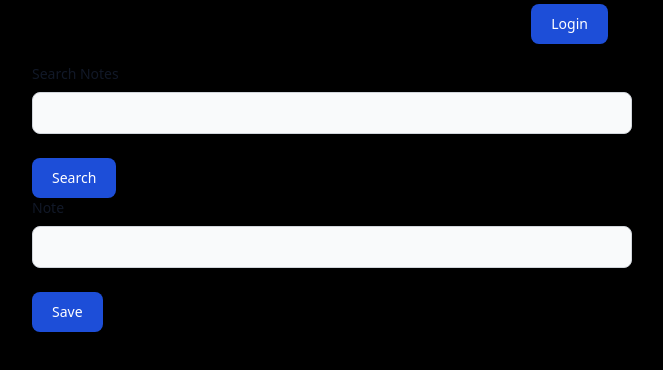
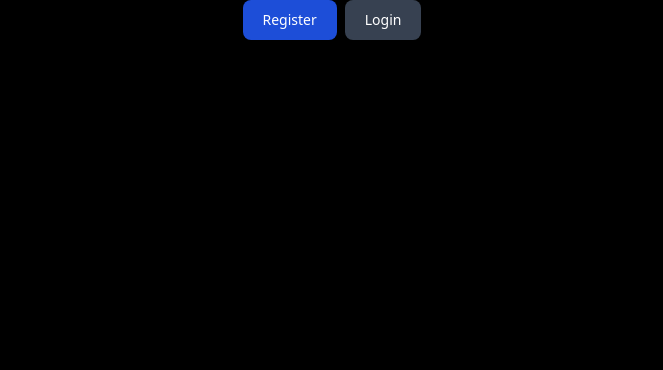
Before and after one commit to patomation/notes-app, a Next.js app in the folder ui/: page / in a window 1280 px wide. Shown: the top 370 px of the page, without its empty margins (308-971 px from the left). Built offline with nearby package versions, Linux system fonts and the light colour scheme.

Commit message:
major style facelift and prettier write

```diff
--- a/ui/package.json
+++ b/ui/package.json
@@ -13,6 +13,7 @@
   "dependencies": {
     "@heroicons/react": "^2.1.1",
     "@patomation/hotkey": "^1.9.0",
+    "@xstate/react": "^4.1.0",
     "jotai": "^2.7.1",
     "jotai-xstate": "^0.3.0",
     "lint-staged": "^15.2.2",
--- a/ui/src/app/globals.css
+++ b/ui/src/app/globals.css
@@ -12,7 +12,9 @@ html {
   width: 100%;
 }
 
-html, body, #__next {
+html,
+body,
+#__next {
   height: 100%;
 }
 
--- a/ui/src/components/Nav/Nav.tsx
+++ b/ui/src/components/Nav/Nav.tsx
@@ -1,25 +1,13 @@
 import Link from 'next/link'
 import React from 'react'
-import {
-  BeakerIcon,
-  HomeIcon,
-  // SearchIcon,
-  // AddIcon,
-  MagnifyingGlassIcon,
-  PlusCircleIcon
-} from '@heroicons/react/24/solid'
 import { useAtom } from 'jotai'
 import { accessTokenAtom } from '@/atoms/accessTokenAtom'
-import { access } from 'fs'
 
 export function Nav() {
   const [accessToken, setAccessToken] = useAtom(
     accessTokenAtom
   )
 
-  const links: {title: string ,to: string }[] = [
-
-  ]
   return (
     <nav
       id="nav"
@@ -33,50 +21,36 @@ export function Nav() {
         justifyContent: 'center',
       }}
     >
-      <section
-        style={{
-          width: '100%',
-          display: 'flex',
-          alignItems: 'center',
-          justifyContent: 'space-between',
-          maxWidth: '600px',
-          padding: '0.25em 1em 0 1em',
-        }}
-      >
-        <Link
-          href="/"
-          style={{
-            padding: '0.5em 0',
-          }}
-        >
-          <HomeIcon className="h-6 w-6 text-white-500" />
-        </Link>
-
-        <MagnifyingGlassIcon  className="h-6 w-6 text-white-500"/>
-        <PlusCircleIcon  className="h-6 w-6 text-white-500"/>
-
-        {links.map(({ title, to }, i) => (
-          <Link
-            key={i}
-            href={to}
-            style={{
-              padding: '0.5em 0.5em',
-              border: '1px dotted gray',
-            }}
-          >
-            <h6>{title}</h6>
-          </Link>
-        ))}
-
+      <section>
         {!accessToken && (
-          <Link href="/login" style={{}}>
+          <div id="anon-view">
+            <Link href="/register">
               <button
                 type="button"
                 className="text-white bg-blue-700 hover:bg-blue-800 focus:ring-4 focus:ring-blue-300 font-medium rounded-lg text-sm px-5 py-2.5 me-2 mb-2 dark:bg-blue-600 dark:hover:bg-blue-700 focus:outline-none dark:focus:ring-blue-800"
               >
+                Register
+              </button>
+            </Link>
+            <Link href="/login">
+              <button
+                type="button"
+                className="text-white bg-gray-700 hover:bg-gray-800 focus:ring-4 focus:outline-none focus:ring-gray-300 font-medium rounded-lg text-sm w-full sm:w-auto px-5 py-2.5 text-center dark:bg-gray-600 dark:hover:bg-gray-700 dark:focus:ring-gray-800"
+              >
                 Login
               </button>
             </Link>
+          </div>
+        )}
+        {accessToken && (
+          <div id="registered-view">
+            <Link
+              href="/login"
+              onClick={() => setAccessToken(null)}
+            >
+              Log Out
+            </Link>
+          </div>
         )}
       </section>
     </nav>
--- a/ui/src/components/NoteForm.tsx
+++ b/ui/src/components/NoteForm.tsx
@@ -2,10 +2,12 @@ import { useForm } from 'react-hook-form'
 
 interface NoteFormProps {
   onSubmit: (values: { content: string }) => void
+  onCancel: () => void
 }
 
 export function NoteForm({
   onSubmit,
+  onCancel,
 }: NoteFormProps) {
   const {
     register,
@@ -16,14 +18,27 @@ export function NoteForm({
   >()
 
   return (
-    <form onSubmit={handleSubmit(onSubmit)}>
-      <div className="mb-6">
+    <form
+      onSubmit={handleSubmit(onSubmit)}
+      style={{
+        margin: '0 0 2em 0',
+      }}
+    >
+      <div
+        className="mb-6"
+        style={{
+          border: '1px solid gray',
+          borderRadius: '1em',
+          padding: '1em',
+          margin: '1em 0 1em 0',
+        }}
+      >
         <div>
           <label
             htmlFor="query"
             className="block mb-2 text-sm font-medium text-gray-900 dark:text-white"
           >
-            Note
+            New Note
           </label>
           <input
             type="text"
@@ -34,27 +49,50 @@ export function NoteForm({
             {...register('content', {
               required: {
                 value: true,
-                message: "This is required"
+                message: 'This is required',
               },
               minLength: {
                 value: 20,
-                message: "Min length is 20"
+                message: 'Min length is 20',
               },
               maxLength: {
                 value: 300,
-                message: "Max length is 300"
+                message: 'Max length is 300',
               },
-
             })}
+            style={{
+              ...(errors.content && {
+                marginBottom: '1em',
+              }),
+            }}
           />
-          {errors.content && <span>{errors.content.message}</span>}
+          {errors.content && (
+            <span
+              style={{
+                color: 'red',
+              }}
+            >
+              {errors.content.message}
+            </span>
+          )}
         </div>
       </div>
       <button
         type="submit"
         className="text-white bg-blue-700 hover:bg-blue-800 focus:ring-4 focus:outline-none focus:ring-blue-300 font-medium rounded-lg text-sm w-full sm:w-auto px-5 py-2.5 text-center dark:bg-blue-600 dark:hover:bg-blue-700 dark:focus:ring-blue-800"
+        style={{
+          marginRight: '1em',
+          marginBottom: '0.5em',
+        }}
       >
         Save
+      </button>
+      <button
+        type="button"
+        className="text-white bg-gray-700 hover:bg-gray-800 focus:ring-4 focus:outline-none focus:ring-gray-300 font-medium rounded-lg text-sm w-full sm:w-auto px-5 py-2.5 text-center dark:bg-gray-600 dark:hover:bg-gray-700 dark:focus:ring-gray-800"
+        onClick={onCancel}
+      >
+        Cancel
       </button>
     </form>
   )
--- a/ui/src/components/SearchForm.tsx
+++ b/ui/src/components/SearchForm.tsx
@@ -1,12 +1,17 @@
 import { useForm } from 'react-hook-form'
-
+import {
+  MagnifyingGlassIcon,
+  PlusCircleIcon,
+} from '@heroicons/react/24/solid'
 
 interface SearchFormProps {
   onSubmit: (values: { query: string }) => void
+  onCancel: () => void
 }
 
 export function SearchForm({
   onSubmit,
+  onCancel,
 }: SearchFormProps) {
   const {
     register,
@@ -18,14 +23,13 @@ export function SearchForm({
 
   return (
     <form onSubmit={handleSubmit(onSubmit)}>
-      <div className="mb-6">
-        <div>
-          <label
-            htmlFor="query"
-            className="block mb-2 text-sm font-medium text-gray-900 dark:text-white"
-          >
-            Search Notes
-          </label>
+      <div>
+        <div
+          style={{
+            display: 'flex',
+            position: 'relative',
+          }}
+        >
           <input
             type="text"
             id="query"
@@ -33,14 +37,24 @@ export function SearchForm({
             placeholder=""
             {...register('query')}
           />
+          <button
+            type="submit"
+            style={{
+              position: 'absolute',
+              right: 0,
+              top: '0.5em',
+            }}
+          >
+            <MagnifyingGlassIcon
+              className="h-6 w-6 text-white-500"
+              style={{
+                cursor: 'pointer',
+                marginRight: '1em',
+              }}
+            />
+          </button>
         </div>
       </div>
-      <button
-        type="submit"
-        className="text-white bg-blue-700 hover:bg-blue-800 focus:ring-4 focus:outline-none focus:ring-blue-300 font-medium rounded-lg text-sm w-full sm:w-auto px-5 py-2.5 text-center dark:bg-blue-600 dark:hover:bg-blue-700 dark:focus:ring-blue-800"
-      >
-        Search
-      </button>
     </form>
   )
 }
--- a/ui/src/pages/index.tsx
+++ b/ui/src/pages/index.tsx
@@ -1,81 +1,181 @@
 import React, { useEffect } from 'react'
 import { accessTokenAtom } from '@/atoms/accessTokenAtom'
 import { useAtom } from 'jotai'
-import { redirect } from 'next/navigation'
-import { useRouter } from 'next/router'
-
 import { useCallback, useState } from 'react'
-import { useForm } from 'react-hook-form'
 import { SearchForm } from '@/components/SearchForm'
 import { NoteForm } from '@/components/NoteForm'
+import { useMachine } from '@xstate/react'
+import {
+  MagnifyingGlassIcon,
+  PlusCircleIcon,
+} from '@heroicons/react/24/solid'
+import { createMachine } from 'xstate'
+
+const createMainMachine = createMachine({
+  initial: 'VIEW',
+  states: {
+    VIEW: {
+      on: {
+        SEARCH: {
+          target: 'SEARCH',
+        },
+        NEW: {
+          target: 'NEW',
+        },
+      },
+    },
+    SEARCH: {
+      on: {
+        NEW: {
+          target: 'NEW',
+        },
+        CANCEL: {
+          target: 'VIEW',
+        },
+      },
+    },
+    NEW: {
+      on: {
+        SEARCH: {
+          target: 'SEARCH',
+        },
+        SAVE: {
+          target: 'VIEW',
+        },
+        CANCEL: {
+          target: 'VIEW',
+        },
+      },
+    },
+  },
+})
 
 export default function Home() {
+  const [current, send] = useMachine(
+    createMainMachine
+  )
   const [accessToken] = useAtom(accessTokenAtom)
-  const router = useRouter()
 
-  const {
-    register,
-    handleSubmit,
-    formState: { errors },
-  } = useForm()
+  const [notes, setNotes] = useState<Note[]>([])
 
-  const [notes, setNotes] = useState<Note[]>([
-  ])
-
-  const handleSearchNotes  = useCallback(async (query = "") => {
+  const handleSearchNotes = useCallback(
+    async (query = '') => {
       const response = await fetch(
         '/api/note/search?q=' + query,
         {
           method: 'POST',
           headers: {
             'Content-Type': 'application/json',
-          'Authorization': 'Bearer ' + accessToken
+            Authorization:
+              'Bearer ' + accessToken,
           },
         }
       )
       const json = await response.json()
       setNotes(json.notes)
-  }, [accessToken])
+    },
+    [accessToken]
+  )
 
-  const handleCreateNote  = useCallback(async (content = "") => {
+  const handleCreateNote = useCallback(
+    async (content = '') => {
       const response = await fetch(
         '/api/note/create',
         {
           method: 'POST',
-        body: JSON.stringify({content}),
+          body: JSON.stringify({ content }),
           headers: {
             'Content-Type': 'application/json',
-          'Authorization': 'Bearer ' + accessToken
+            Authorization:
+              'Bearer ' + accessToken,
           },
         }
       )
       const json = await response.json()
       setNotes(json.notes)
-  }, [accessToken])
+    },
+    [accessToken]
+  )
 
   useEffect(() => {
-    if(accessToken) {
+    if (accessToken) {
       handleSearchNotes()
     }
-
-  }, [accessToken])
-
-
+  }, [accessToken, handleSearchNotes])
 
   return (
+    accessToken && (
       <>
-      <SearchForm onSubmit={({query}) => {
+        {accessToken && (
+          <div
+            style={{
+              display: 'flex',
+              alignContent: 'center',
+              alignItems: 'center',
+            }}
+          >
+            {current.matches('SEARCH') ? (
+              <SearchForm
+                onSubmit={({ query }) => {
                   handleSearchNotes(query)
-      }} />
+                }}
+                onCancel={() =>
+                  send({ type: 'CANCEL' })
+                }
+              />
+            ) : (
+              <MagnifyingGlassIcon
+                className="h-6 w-6 text-white-500"
+                style={{
+                  cursor: 'pointer',
+                }}
+                onClick={() =>
+                  send({ type: 'SEARCH' })
+                }
+              />
+            )}
 
-      <NoteForm onSubmit={({content}) => {
+            <PlusCircleIcon
+              className="h-6 w-6 text-white-500"
+              style={{
+                cursor: 'pointer',
+                marginLeft: '1em',
+              }}
+              onClick={() =>
+                send({ type: 'NEW' })
+              }
+            />
+          </div>
+        )}
+        {current.matches('NEW') && (
+          <NoteForm
+            onSubmit={({ content }) => {
               handleCreateNote(content)
-      }} />
+            }}
+            onCancel={() =>
+              send({ type: 'CANCEL' })
+            }
+          />
+        )}
         <ul>
           {notes?.map(({ note_id, content }) => (
-          <li key={note_id}>{content}</li>
+            <li
+              key={note_id}
+              style={{
+                padding: '1em 1em',
+                margin: '1em 0',
+                borderRadius: '1em',
+                border: '1px solid gray',
+                background:
+                  'rgba(255,255,255,0.5)',
+                wordWrap: 'break-word',
+              }}
+            >
+              <span>{content}</span>
+            </li>
           ))}
         </ul>
       </>
     )
+  )
 }
```
Also changed, not shown: 4 other files (tests, documents, lock files or other folders). Lines whose indentation alone changed are shown as unchanged.
